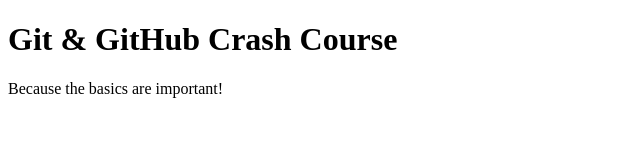
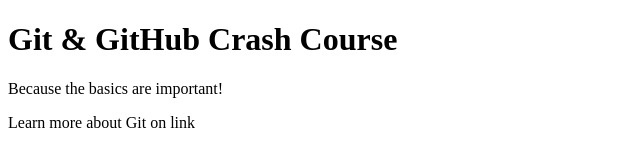
Before and after one commit to rachitpasricha2311/github-course-test, a plain HTML site: page index.html in a window 1280 px wide. Shown: the whole page, without its empty margins (0-640 px from the left). Drawn offline with Linux system fonts and the light colour scheme.

Commit message:
Added p link

```diff
--- a/index.html
+++ b/index.html
@@ -9,5 +9,6 @@
   <body>
     <h1>Git & GitHub Crash Course</h1>
     <p>Because the basics are important!</p>
+    <p>Learn more about Git on link </p>
   </body>
 </html>
```
